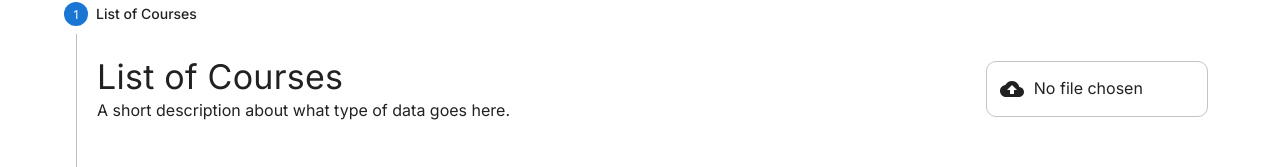
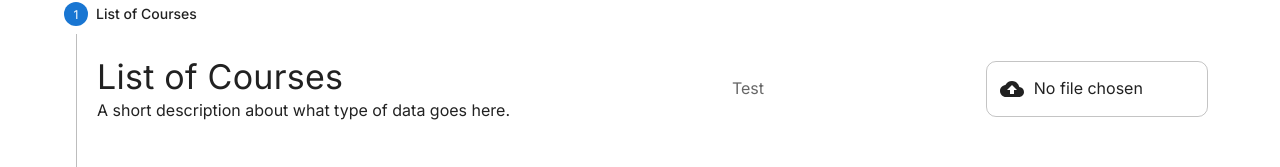
Before and after one commit to BSSD-Technologies/ChargerSync, a Next.js app in the folder frontend/: page /input-data in a window 1280 px wide. Shown: the part 368-535 px from the top of the page. Built offline with nearby package versions, Linux system fonts and the light colour scheme.

Commit message:
Idk what was in this but ok

```diff
--- a/frontend/src/app/input-data/input-sections/course-input.tsx
+++ b/frontend/src/app/input-data/input-sections/course-input.tsx
@@ -4,6 +4,7 @@ import {
   FilledInput,
   FormHelperText,
   Grid,
+  InputLabel,
   OutlinedInput,
   Stack,
   Table,
@@ -298,12 +299,14 @@ export default function CourseInput(props: {
             A short description about what type of data goes here.
           </Typography>
         </Stack>
+        <InputLabel>Test</InputLabel>
         <OutlinedInput
           type="file"
           startAdornment={<CloudUploadIcon sx={{ marginRight: "10px" }} />}
           sx={{
             width: "20%",
           }}
+          inputProps={{label: "Test"}}
           onChange={handleUpload}
         />
       </Grid>
--- a/frontend/src/app/input-data/page.tsx
+++ b/frontend/src/app/input-data/page.tsx
@@ -16,7 +16,7 @@ import CourseInput from "./input-sections/course-input";
 import RoomInput from "./input-sections/room-input";
 import PeriodInput from "./input-sections/period-input";
 import InstructorInput from "./input-sections/instructor-input";
-import UploadInput from "./input-sections/upload-input";
+import DownloadTemplates from "./input-sections/download-templates";
 import SubmitInput from "./input-sections/submit-input";
 import { useState } from "react";
 import PreferenceInput from "./input-sections/preference-input";
@@ -65,7 +65,7 @@ export default function InputData() {
       </Typography>
       <br />
       <Divider />
-      <UploadInput />
+      <DownloadTemplates />
       <Divider />
       <br />
       <Box>
```
Also changed, not shown: frontend/src/app/input-data/input-sections/download-templates.tsx (renamed from frontend/src/app/input-data/input-sections/upload-input.tsx).
